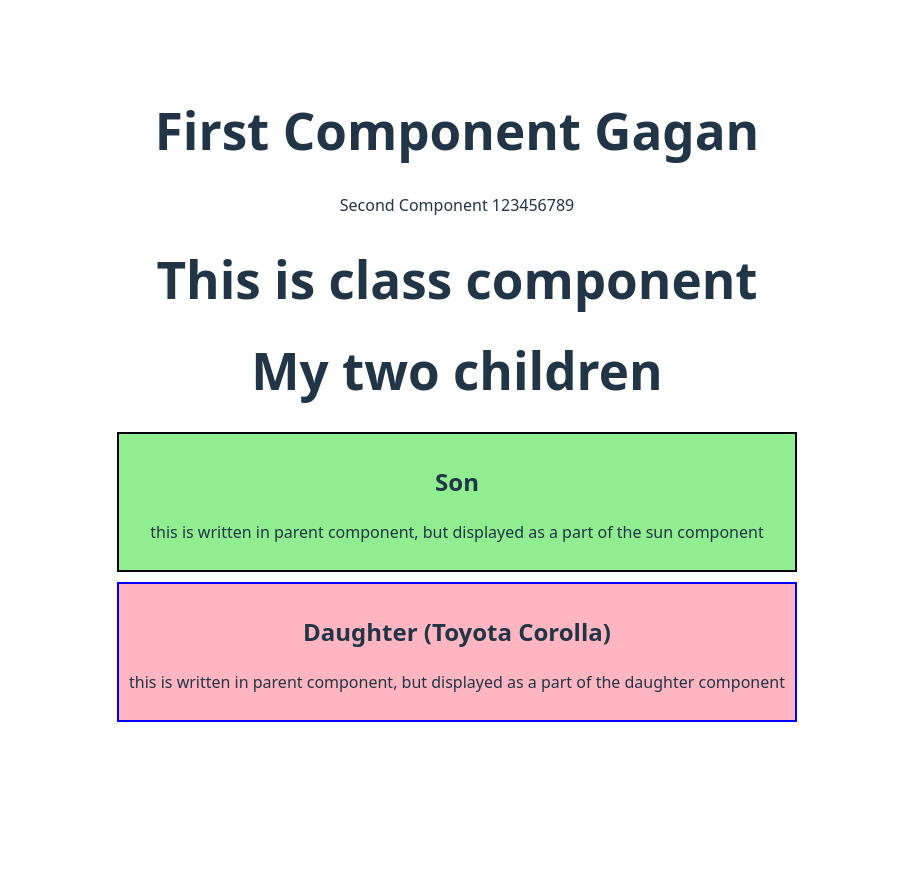
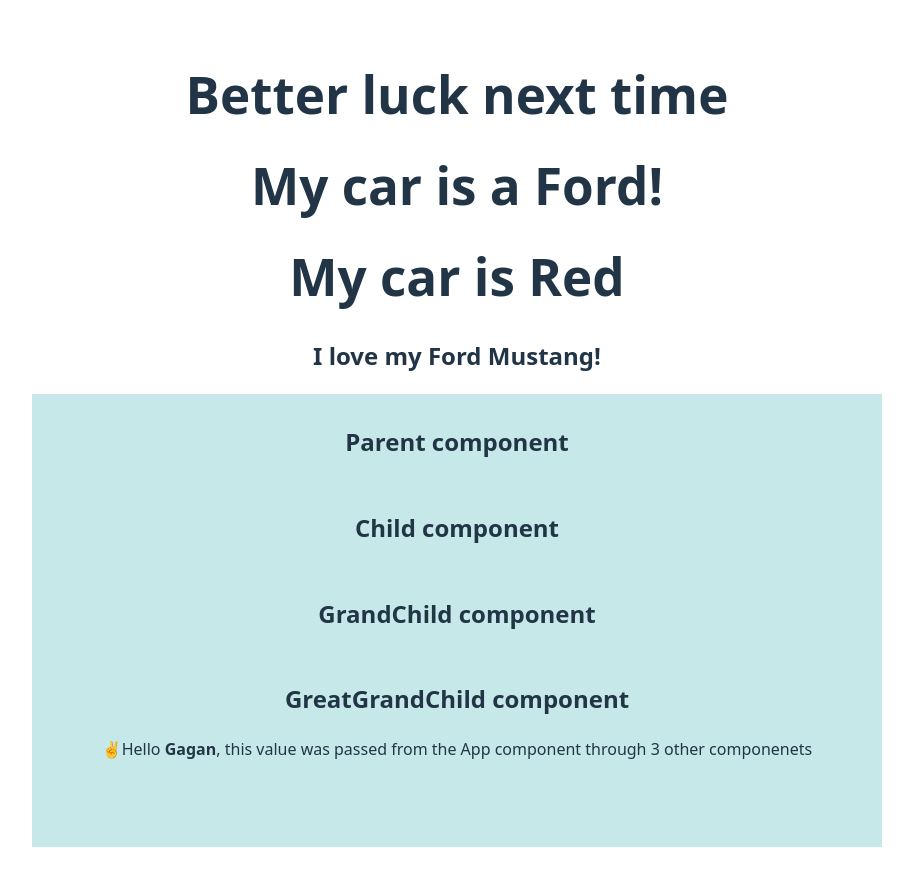
Before and after one commit to Gagan41/StemUp_React_class, a React (Vite) app: page / in a window 1280 px wide. Shown: the top 886 px of the page, without its empty margins (183-1096 px from the left). Before the commit the page ends 800 px from the top, so only its background shows below. Built offline with nearby package versions, Linux system fonts and the light colour scheme.

Commit message:
10-10-25

```diff
--- a/src/App.jsx
+++ b/src/App.jsx
@@ -1,17 +1,27 @@
 import "./App.css";
 //import Hello from "./helloworld";
-import FirstComponent from "./firstComponent";
-import Fruit from "./classOne";
-import Parent from "./propsChildren";
+// import FirstComponent from "./firstComponent";
+// import Fruit from "./classOne";
+// import Parent from "./propsChildren";
+import ClassResult from "./conditionalRendering";
+import LogicalAND from "./logicalAND";
+import Destructuring1 from "./destructuring1";
+import Destructuring2 from "./destructuring2";
+import Parent from "./propDrilling";
 
 function App() {
   return (
     <div className="App">
-      <FirstComponent name="Gagan" />
+      {/* <FirstComponent name="Gagan" /> */}
       {/* <FirstComponent name="Singh" />
       <FirstComponent name="Yadav" /> */}
-      <Fruit />
-      <Parent />
+      {/* <Fruit />
+      <Parent /> */}
+      <ClassResult isresult={false}/>
+      <LogicalAND brand="Ford"/>
+      <Destructuring1 color="Red"/>
+      <Destructuring2 brand="Ford" model="Mustang" />
+      <Parent studentName="Gagan" />
     </div>
   );
 }
```
